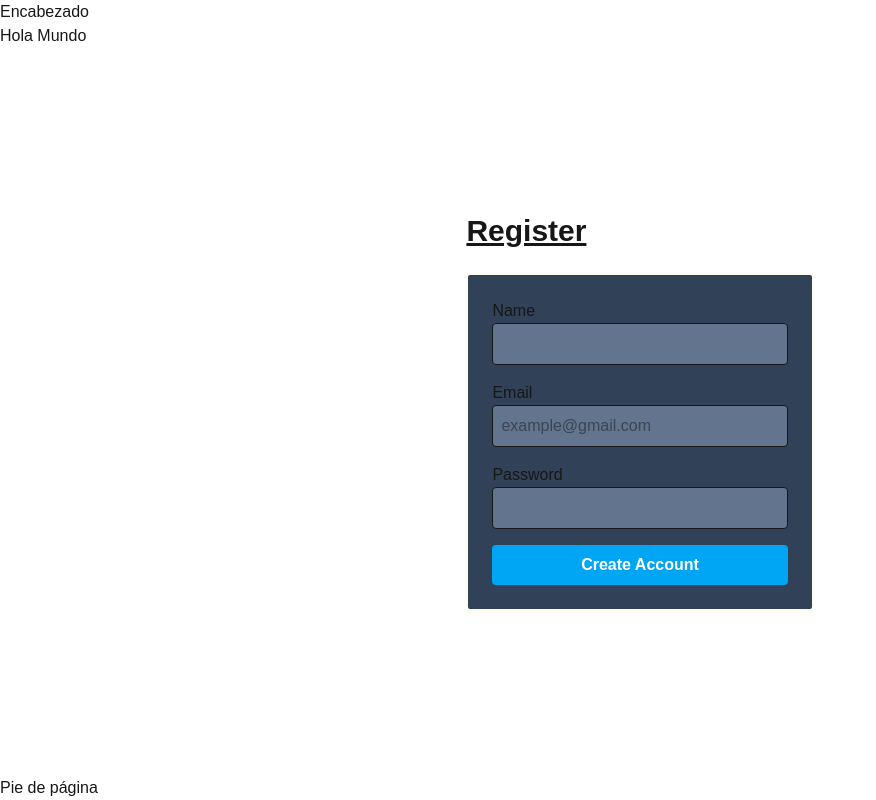
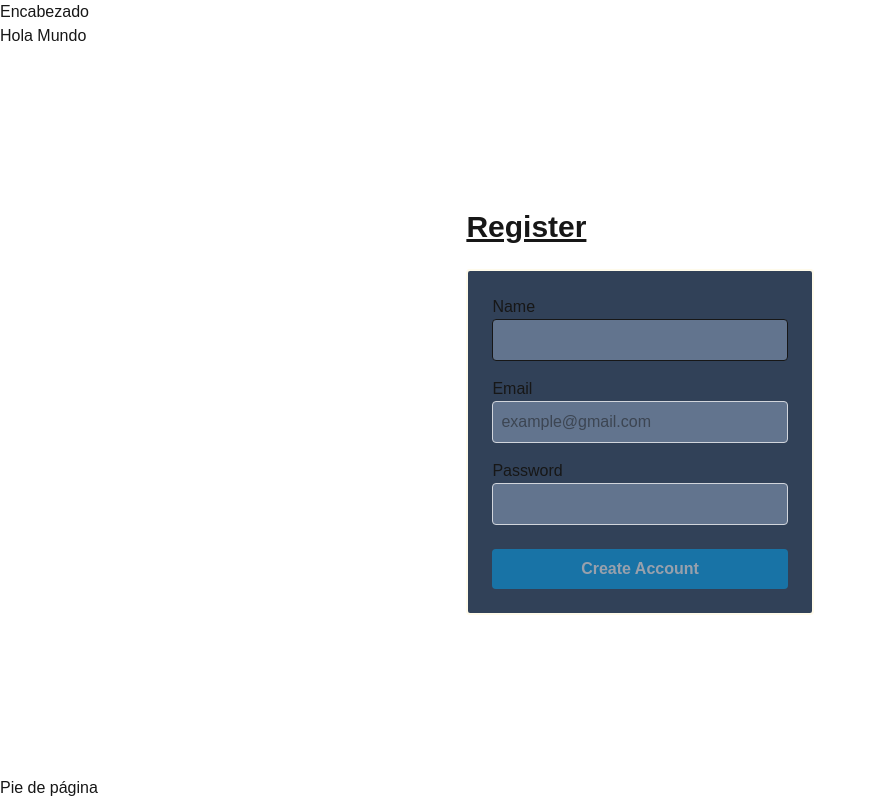
Before and after one commit to alejovr29/music-playlist-exchange, a Next.js app: page /register in a window 1280 px wide. Shown: the whole page, without its empty margins (0-876 px from the left). Built offline with nearby package versions, Linux system fonts and the light colour scheme.

Commit message:
Adjusted logic and improved UI/UX for register page.

```diff
--- a/src/app/register/page.tsx
+++ b/src/app/register/page.tsx
@@ -1,13 +1,22 @@
 "use client";
 
 import { useState } from "react"
+
+const emailRegex = /^[a-zA-Z0-9._%+-]+@[a-zA-Z0-9.-]+\.[a-zA-Z]{2,}$/;
+const passwordRegex = /^(?=.*[a-z])(?=.*[A-Z])(?=.*\d)[a-zA-Z\d]{8,}$/;
 
 export default function RegisterPage() {
     const [name, setName] = useState("")
     const [email, setEmail] = useState("")
     const [password, setPassword] = useState("")
+    const [touched, setTouched] = useState({
+        email: false,
+        password: false,
+    })
+
     const [submitStatus, setSubmitStatus] = useState<"idle" | "loading" | "success" | "error">("idle")
 
+    {/* Form submission handler that connects to the API */ }
     const handleSubmit = async (e: React.FormEvent) => {
         e.preventDefault()
         setSubmitStatus("loading")
@@ -40,6 +49,21 @@ export default function RegisterPage() {
         }
     }
 
+    {/* Form validations using regex and lenght checks */ }
+
+    let validEmail = emailRegex.test(email) === true;
+    let validPassword = passwordRegex.test(password) === true;
+
+    let showEmailError = touched.email && !validEmail;
+    let showPasswordError = touched.password && !validPassword;
+
+
+    {/* Checks if everything is valid and enable Submit button */ }
+    const isFormValid =
+        name.trim() !== "" &&
+        validEmail &&
+        validPassword;
+
     return (
         <main className="m-auto max-w-md p-4">
             <h1 className="text-3xl font-bold underline mb-6">Register</h1>
@@ -60,15 +84,19 @@ export default function RegisterPage() {
                     <div>
                         <label>Email</label>
                         <input
-                            className='bg-slate-500 w-full border p-2 rounded peer'
+                            className={`bg-slate-500 w-full border p-2 rounded ${showEmailError
+                                ? "border-red-500 focus:border-red-500"
+                                : "border-gray-300"
+                                }`}
                             type="email"
                             placeholder="example@gmail.com"
                             value={email}
                             onChange={(e) => setEmail(e.target.value)}
+                            onBlur={() => setTouched((prev) => ({ ...prev, email: true }))}
                             required
                         />
-                        {email.length > 0 && (
-                            <p className="hidden peer-invalid:block text-red-500 text-sm mt-1">
+                        {showEmailError && (
+                            <p className=" text-red-500 text-sm mt-1">
                                 Please provide a valid email address.
                             </p>
                         )}
@@ -77,41 +105,65 @@ export default function RegisterPage() {
                     <div>
                         <label>Password</label>
                         <input
-                            className='bg-slate-500 w-full border p-2 rounded'
+                            className={`bg-slate-500 w-full border p-2 rounded ${showPasswordError
+                                ? "border-red-500 focus:border-red-500"
+                                : "border-gray-300"
+                                }`}
                             type="password"
                             value={password}
                             onChange={(e) => setPassword(e.target.value)}
+                            onBlur={() => setTouched((prev) => ({ ...prev, password: true }))}
+                            required
                         />
+
+                        {showPasswordError && (
+                            <div className=" text-red-500 text-sm mt-3 ">
+                                <strong>Password must be at least:</strong>
+
+                                <ul>
+                                    <li>- 8 characters long.</li>
+                                    <li>- Include at least one uppercase letter.</li>
+                                    <li>- Include at least one lowercase letter.</li>
+                                    <li>- Include at least one number.</li>
+                                </ul>
+                            </div>
+                        )}
                     </div>
 
                     <button
                         type="submit"
-                        disabled={submitStatus === "loading"}
-                        className="bg-sky-500 hover:bg-violet-600 text-white font-bold py-2 px-4 rounded w-full disabled:opacity-50"
+                        disabled={submitStatus === "loading" || !isFormValid}
+                        className="bg-sky-500 hover:bg-violet-600 text-white font-bold mt-2 py-2 px-4 rounded w-full disabled:opacity-50"
                     >
                         {submitStatus === "loading" ? "Creating..." : "Create Account"}
                     </button>
                 </form>
 
                 {/* Confirmation message */}
-                {submitStatus === "success" && (
+                {
+                    submitStatus === "success" && (
                         <div className="mt-8 mb-4 p-3 bg-green-500 text-black rounded text-center transition-all">
                             ✅ Account created successfully!
                         </div>
-                )}
+                    )
+                }
 
-                {submitStatus === "error" && (
+                {
+                    submitStatus === "error" && (
                         <div className="mt-8 mb-4 p-3 bg-red-500 text-black rounded text-center transition-all">
                             ❌ Error creating account. Please try again.
                         </div>
-                )}
+                    )
+                }
 
-                {submitStatus === "loading" && (
+                {
+                    submitStatus === "loading" && (
                         <div className="mt-8 mb-4 p-3 bg-blue-500 text-black rounded text-center transition-all">
                             ⏳ Creating account...
                         </div>
-                )}
-            </div>
-        </main>
                     )
                 }
+            </div >
+        </main >
+    )
+}
```
Lines whose indentation alone changed are shown as unchanged.
